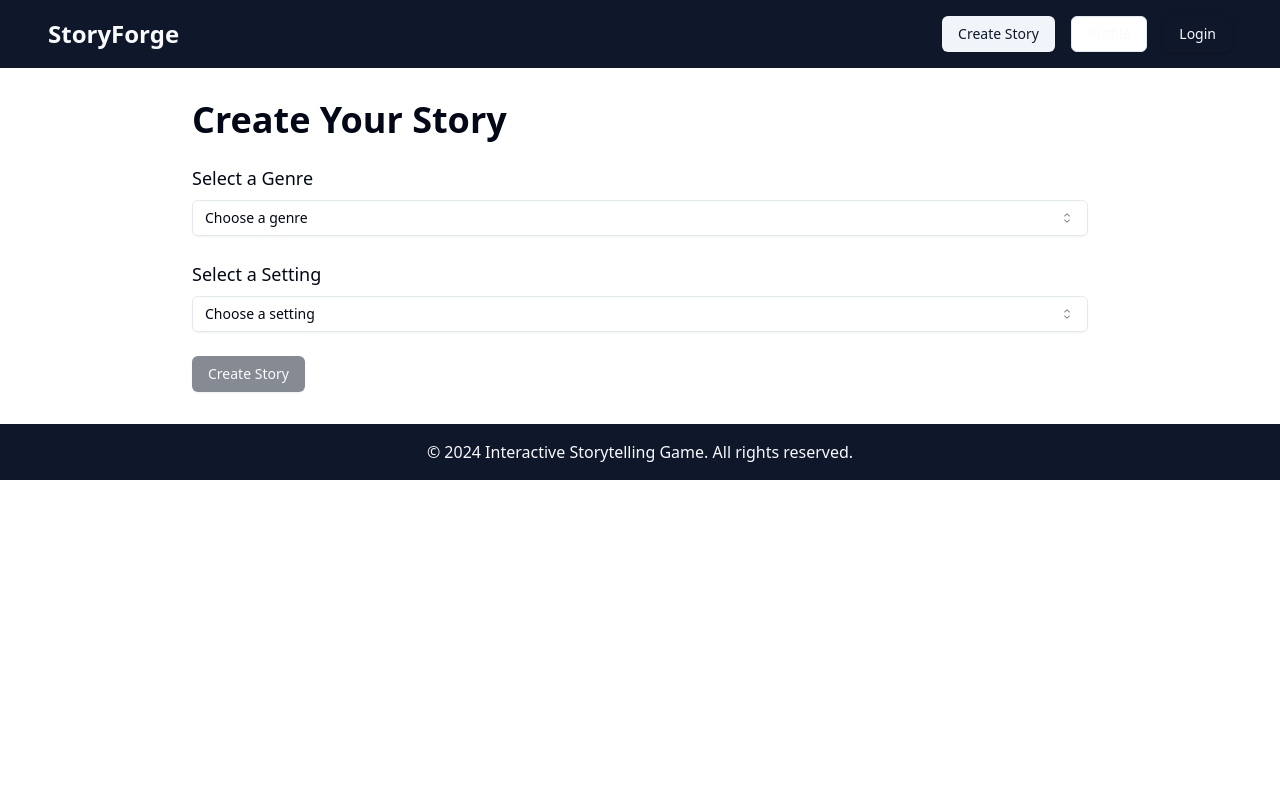
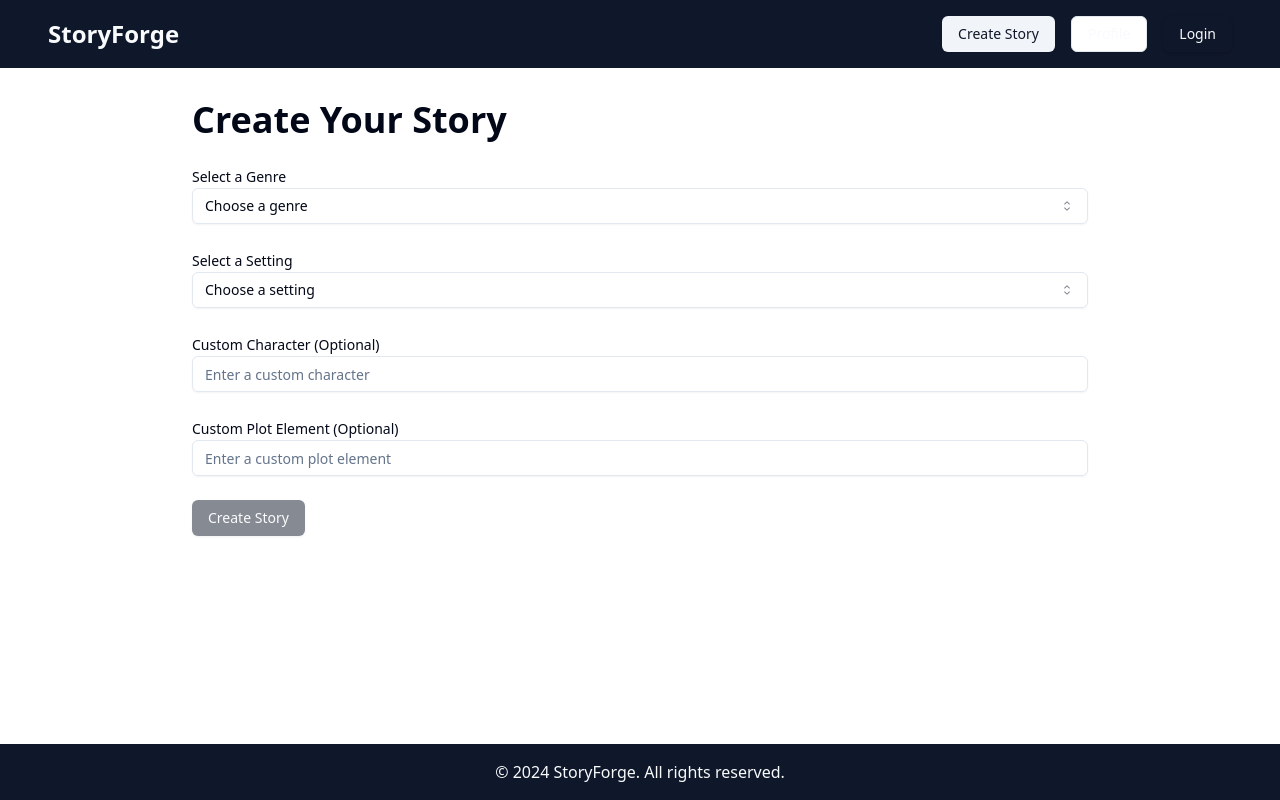
Before and after one commit to BrettMarkland-Sanchez/story-forge, a Next.js app: page /create in a window 1280 px wide. Built offline with nearby package versions, Linux system fonts and the light colour scheme.

Commit message:
SOFTGEN MAGIC

```diff
--- a/package.json
+++ b/package.json
@@ -40,6 +40,7 @@
     "@radix-ui/react-toggle": "^1.1.0",
     "@radix-ui/react-toggle-group": "^1.1.0",
     "@radix-ui/react-tooltip": "^1.1.1",
+    "@reduxjs/toolkit": "^2.2.6",
     "bcrypt": "^5.1.1",
     "chokidar": "^3.6.0",
     "class-variance-authority": "^0.7.0",
@@ -58,6 +59,7 @@
     "react-dnd": "^16.0.1",
     "react-dom": "^18",
     "react-hook-form": "^7.52.0",
+    "react-redux": "^9.1.2",
     "react-resizable-panels": "^2.0.19",
     "recharts": "^2.12.7",
     "sonner": "^1.5.0",
--- a/src/components/layout/Layout.js
+++ b/src/components/layout/Layout.js
@@ -1,17 +1,20 @@
 import React from 'react';
 import Navigation from './Navigation';
+import { ThemeProvider } from 'next-themes';
 
 const Layout = ({ children }) => {
   return (
-    <div className="min-h-screen bg-background">
+    <ThemeProvider attribute="class">
+      <div className="min-h-screen bg-background flex flex-col">
         <Navigation />
-      <main className="container mx-auto px-4 py-8">
+        <main className="flex-grow container mx-auto px-4 py-8">
           {children}
         </main>
         <footer className="bg-primary text-primary-foreground py-4 text-center">
-        <p>&copy; 2024 Interactive Storytelling Game. All rights reserved.</p>
+          <p>&copy; 2024 StoryForge. All rights reserved.</p>
         </footer>
       </div>
+    </ThemeProvider>
   );
 };
 
--- a/src/pages/create.js
+++ b/src/pages/create.js
@@ -2,6 +2,8 @@ import React, { useState } from 'react';
 import Layout from '@/components/layout/Layout';
 import { Button } from "@/components/ui/button";
 import { Select, SelectContent, SelectItem, SelectTrigger, SelectValue } from "@/components/ui/select";
+import { Input } from "@/components/ui/input";
+import { Label } from "@/components/ui/label";
 
 const genres = [
   "Fantasy", "Science Fiction", "Mystery", "Romance", "Thriller", "Horror",
@@ -33,10 +35,14 @@ const settings = [
 export default function CreateStory() {
   const [selectedGenre, setSelectedGenre] = useState('');
   const [selectedSetting, setSelectedSetting] = useState('');
+  const [customCharacter, setCustomCharacter] = useState('');
+  const [customPlotElement, setCustomPlotElement] = useState('');
 
   const handleCreateStory = () => {
     // TODO: Implement story creation logic
     console.log('Creating story with genre:', selectedGenre, 'and setting:', selectedSetting);
+    console.log('Custom character:', customCharacter);
+    console.log('Custom plot element:', customPlotElement);
   };
 
   return (
@@ -45,9 +51,9 @@ export default function CreateStory() {
         <h1 className="text-4xl font-bold mb-6">Create Your Story</h1>
         <div className="space-y-6">
           <div>
-            <label className="block text-lg mb-2">Select a Genre</label>
+            <Label htmlFor="genre-select">Select a Genre</Label>
             <Select onValueChange={setSelectedGenre}>
-              <SelectTrigger>
+              <SelectTrigger id="genre-select">
                 <SelectValue placeholder="Choose a genre" />
               </SelectTrigger>
               <SelectContent>
@@ -58,9 +64,9 @@ export default function CreateStory() {
             </Select>
           </div>
           <div>
-            <label className="block text-lg mb-2">Select a Setting</label>
+            <Label htmlFor="setting-select">Select a Setting</Label>
             <Select onValueChange={setSelectedSetting}>
-              <SelectTrigger>
+              <SelectTrigger id="setting-select">
                 <SelectValue placeholder="Choose a setting" />
               </SelectTrigger>
               <SelectContent>
@@ -70,6 +76,24 @@ export default function CreateStory() {
               </SelectContent>
             </Select>
           </div>
+          <div>
+            <Label htmlFor="custom-character">Custom Character (Optional)</Label>
+            <Input
+              id="custom-character"
+              placeholder="Enter a custom character"
+              value={customCharacter}
+              onChange={(e) => setCustomCharacter(e.target.value)}
+            />
+          </div>
+          <div>
+            <Label htmlFor="custom-plot">Custom Plot Element (Optional)</Label>
+            <Input
+              id="custom-plot"
+              placeholder="Enter a custom plot element"
+              value={customPlotElement}
+              onChange={(e) => setCustomPlotElement(e.target.value)}
+            />
+          </div>
           <Button onClick={handleCreateStory} disabled={!selectedGenre || !selectedSetting}>
             Create Story
           </Button>
```
Also changed, not shown: 1 other file (tests, documents, lock files or other folders). Lines whose indentation alone changed are shown as unchanged.
